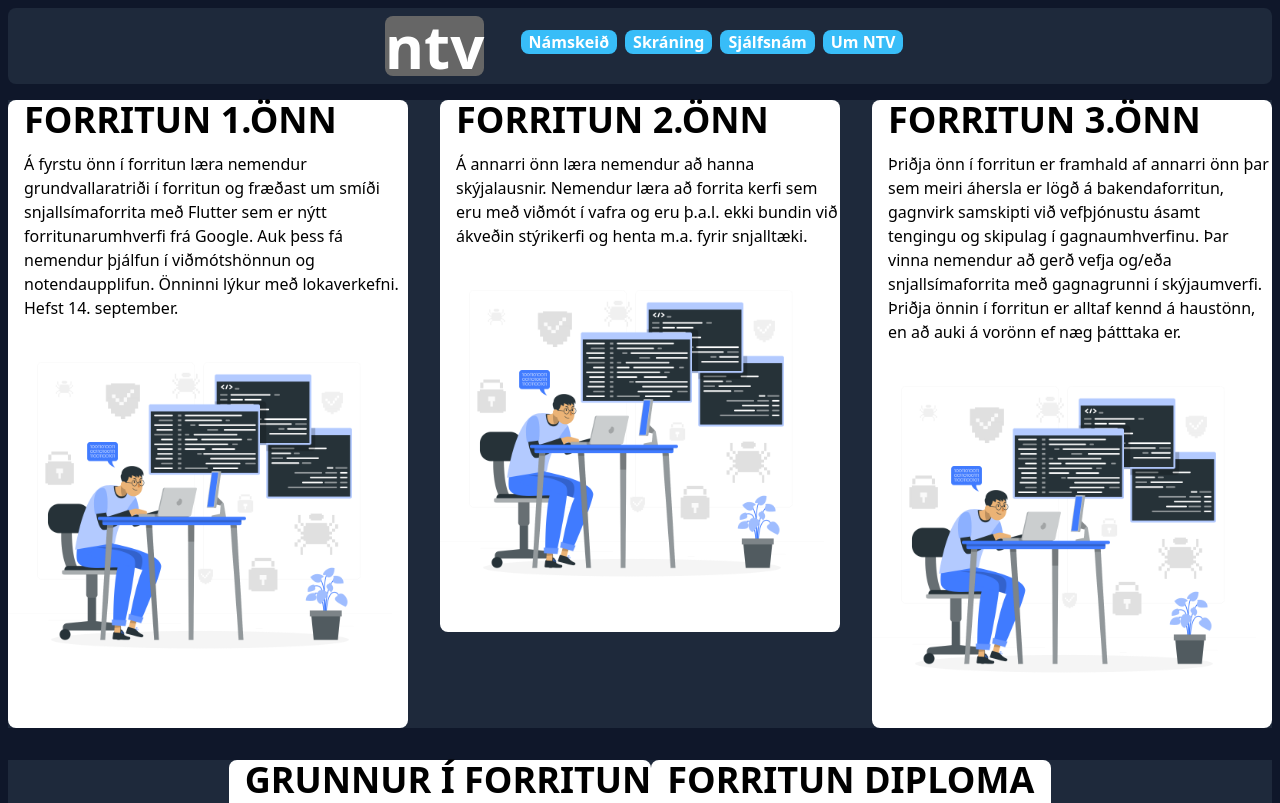
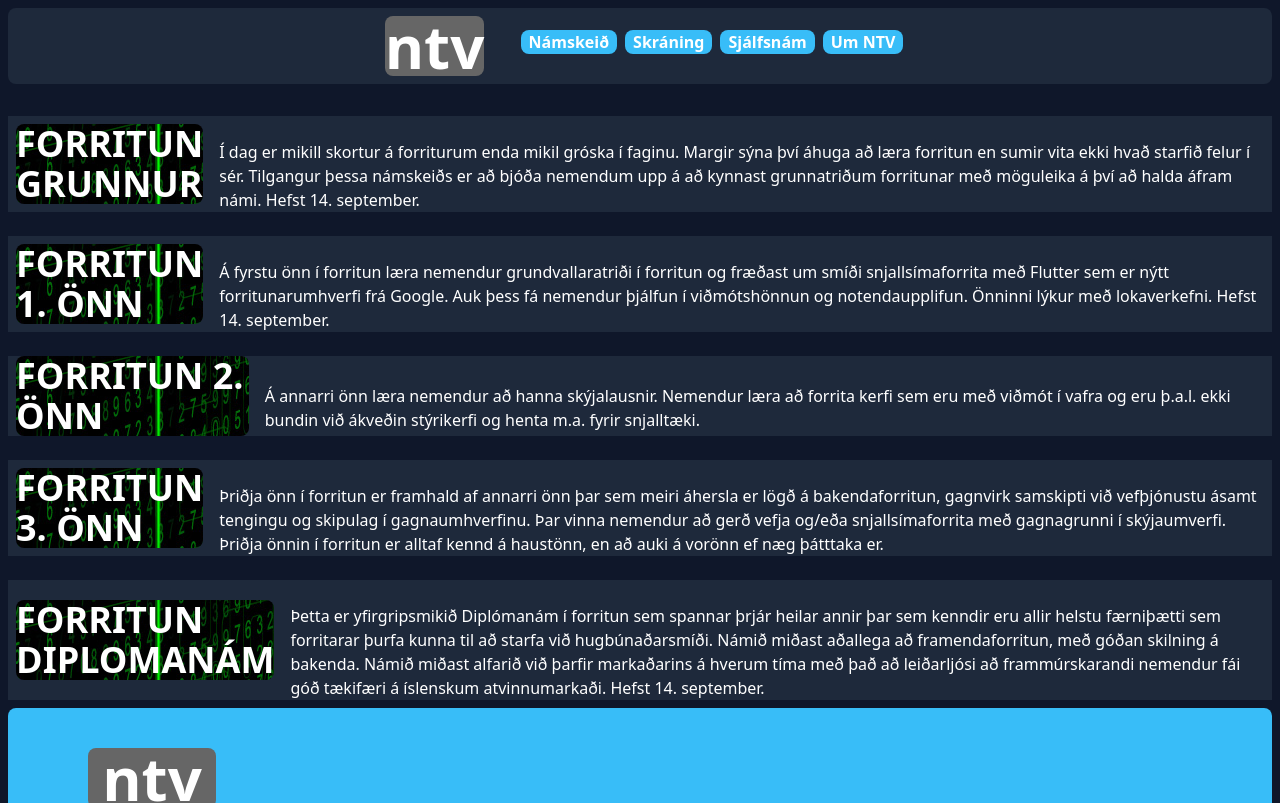
Before and after one commit to kristjansig1983/ntv-frontpage-html, a website built with Vite: page forritun.html in a window 1280 px wide. Shown: the top 803 px of the page. Built offline with nearby package versions, Linux system fonts and the light colour scheme.

Commit message:
Still working on it
Still having trouble with one page

```diff
--- a/forritun.html
+++ b/forritun.html
@@ -9,7 +9,7 @@
     <link rel="stylesheet" href="forritun-2-onn.html">
   </head>
   <body class="bg-body">
-    <div class="grid grid-cols-1 md:grid-cols3">
+    <div>
       <div class="bg-boxes m-2 rounded-lg flex justify-center ">
         <div class="flex items-center flex-col xl:flex-row">
           <h1 class="text-6xl font-bold bg-logobg text-logofont m-2 mb-6 rounded-lg w-32 flex justify-center items-center">ntv</h1>
@@ -21,51 +21,63 @@
           </nav>
         </div>
         </div>
-        <div class="flex flex-grid-rows-1 md:flex-grid-rows-2 lg:flex-grid-rows-3 justify-between bg-boxes m-2">
-          <div class="rounded-lg shadow-lg bg-logofont m-48">
-            <div class="">
-              <h1 class="mb-3 text-4xl font-semibold tracking-tight text-body ml-4 uppercase">Forritun 1.önn</h1>
+        <div class=" text-logofont rounded-lg m-2 grid grid-rows-2 grid-flow-col">
+          <div class="flex bg-boxes mt-6 items-center">
+            <div class="bg-cover rounded-lg m-4  mr-2 ml-2 h-96 flex items-center" style="background-image: url(prog.jpg)">
+
+                <h1 class="text-4xl font-bold uppercase">Forritun grunnur</h1>
               </div>
-            <p class="text-body w-96 ml-4">Á fyrstu önn í forritun læra nemendur grundvallaratriði í forritun og fræðast um smíði snjallsímaforrita með Flutter sem er nýtt forritunarumhverfi frá Google. Auk þess fá nemendur þjálfun í viðmótshönnun og notendaupplifun. Önninni lýkur með lokaverkefni. Hefst 14. september.</p>
-          <img class="object-cover w-96" src="progblue.png" />
-         </div>
-         <a href="forritun-2-onn.html">
-          <div class="relative overflow-hidden rounded-lg shadow-lg bg-logofont">
-          <div class="absolute top-5 left-5 px-6 py-4 flex ml-6">
-            <h1 class="mb-3 text-4xl font-semibold tracking-tight text-body ml-4 uppercase">Forritun 2.önn</h1>
-          </div>
-          <p class="text-body w-96 ml-4">Á annarri önn læra nemendur að hanna skýjalausnir. Nemendur læra að forrita kerfi sem eru með viðmót í vafra og eru þ.a.l. ekki bundin við ákveðin stýrikerfi og henta m.a. fyrir snjalltæki.</p>
-        <img class="object-cover w-96" src="progblue.png" />
-       </div>
-      </a>
-       <div class="relative overflow-hidden rounded-lg shadow-lg bg-logofont">
-        <div class="absolute top-5 left-5 px-6 py-4 flex ml-6">
-          <h1 class="mb-3 text-4xl font-semibold tracking-tight text-body ml-4 uppercase">Forritun 3.önn</h1>
-        </div>
-        <p class="text-body w-96 ml-4">Þriðja önn í forritun er framhald af annarri önn þar sem meiri áhersla er lögð á bakendaforritun, gagnvirk samskipti við vefþjónustu ásamt tengingu og skipulag í gagnaumhverfinu. Þar vinna nemendur að gerð vefja og/eða snjallsímaforrita með gagnagrunni í skýjaumverfi. Þriðja önnin í forritun er alltaf kennd á haustönn, en að auki á vorönn ef næg þátttaka er.</p>
-      <img class="object-cover w-96" src="progblue.png" />
+              <div>
+                <p class="mt-6 mr pl-2 pr-40">Í dag er mikill skortur á forriturum enda mikil gróska í faginu. Margir sýna því áhuga að læra forritun en sumir vita ekki hvað starfið felur í sér. Tilgangur þessa námskeiðs er að bjóða nemendum upp á að kynnast grunnatriðum forritunar með möguleika á því að halda áfram námi. Hefst 14. september.</p>
               </div>
 
           </div>
-      <div class="flex flex-grid-rows-1 md:flex-grid-rows-2 bg-boxes m-2 mt-6 justify-center space-x-8">
-        <div class="rounded-lg shadow-lg bg-logofont m-48 ml-6">
-          <div class="">
-            <h1 class="mb-3 text-4xl font-semibold tracking-tight text-body ml-4 uppercase">grunnur í forritun</h1>
+
+          <div class="flex bg-boxes mt-6 items-center">
+          <div class="bg-cover rounded-lg m-4  mr-2 ml-2 h-96 flex items-center" style="background-image: url(prog.jpg)">
+
+              <h1 class="text-4xl font-bold uppercase">Forritun 1. önn</h1>
             </div>
-          <p class="text-body w-96 ml-4">Í dag er mikill skortur á forriturum enda mikil gróska í faginu. Margir sýna því áhuga að læra forritun en sumir vita ekki hvað starfið felur í sér. Tilgangur þessa námskeiðs er að bjóða nemendum upp á að kynnast grunnatriðum forritunar með möguleika á því að halda áfram námi. Hefst 14. september.</p>
-        <img class="object-cover w-96" src="progblue.png" />
+            <div>
+              <p class="mt-6 mr pl-2 pr-40">Á fyrstu önn í forritun læra nemendur grundvallaratriði í forritun og fræðast um smíði snjallsímaforrita með Flutter sem er nýtt forritunarumhverfi frá Google. Auk þess fá nemendur þjálfun í viðmótshönnun og notendaupplifun. Önninni lýkur með lokaverkefni. Hefst 14. september.</p>
             </div>
-       <div class="rounded-lg shadow-lg bg-logofont ml-6">
-        <div class="">
-          <h1 class="mb-3 text-4xl font-semibold tracking-tight text-body ml-4 uppercase">Forritun diploma</h1>
+
         </div>
-        <p class="text-body w-96 ml-4">Á annarri önn læra nemendur að hanna skýjalausnir. Nemendur læra að forrita kerfi sem eru með viðmót í vafra og eru þ.a.l. ekki bundin við ákveðin stýrikerfi og henta m.a. fyrir snjalltæki.</p>
-      <img class="object-cover w-96" src="progblue.png" />
+        <div class="flex bg-boxes mt-6 items-center">
+          <div class="bg-cover rounded-lg m-4  mr-2 ml-2 h-96 flex items-center" style="background-image: url(prog.jpg)">
+
+              <h1 class="text-4xl font-bold uppercase">Forritun 2. önn</h1>
+            </div>
+            <div>
+              <p class="mt-6 mr pl-2 pr-40">Á annarri önn læra nemendur að hanna skýjalausnir. Nemendur læra að forrita kerfi sem eru með viðmót í vafra og eru þ.a.l. ekki bundin við ákveðin stýrikerfi og henta m.a. fyrir snjalltæki.</p>
+            </div>
+
+        </div>
+        <div class="flex bg-boxes mt-6 items-center">
+          <div class="bg-cover rounded-lg m-4  mr-2 ml-2  flex items-center" style="background-image: url(prog.jpg)">
+
+              <h1 class="text-4xl font-bold uppercase">Forritun 3. önn</h1>
+            </div>
+            <div>
+              <p class="mt-6 mr pl-2 pr-40">Þriðja önn í forritun er framhald af annarri önn þar sem meiri áhersla er lögð á bakendaforritun, gagnvirk samskipti við vefþjónustu ásamt tengingu og skipulag í gagnaumhverfinu. Þar vinna nemendur að gerð vefja og/eða snjallsímaforrita með gagnagrunni í skýjaumverfi. Þriðja önnin í forritun er alltaf kennd á haustönn, en að auki á vorönn ef næg þátttaka er.</p>
+            </div>
+
+        </div>
+        <div class="flex bg-boxes mt-6 items-center">
+          <div class="bg-cover rounded-lg m-4  mr-2 ml-2 h-96 flex items-center" style="background-image: url(prog.jpg)">
+
+              <h1 class="text-4xl font-bold uppercase">Forritun diplomanám</h1>
+            </div>
+            <div>
+              <p class="mt-6 mr pl-2 pr-40">Þetta er yfirgripsmikið Diplómanám í forritun sem spannar þrjár heilar annir þar sem kenndir eru allir helstu færniþætti sem forritarar þurfa kunna til að starfa við hugbúnaðarsmíði. Námið miðast aðallega að framendaforritun, með góðan skilning á bakenda.  Námið miðast alfarið við þarfir markaðarins á hverum tíma með það að leiðarljósi að frammúrskarandi nemendur fái góð tækifæri á íslenskum atvinnumarkaði. Hefst 14. september.</p>
+            </div>
+
         </div>
 
 
+
         </div>
-    <footer class="bg-button m-2 rounded-lg p-8 flex w-full">
+        <footer class="bg-button m-2 rounded-lg p-8 flex">
           <div class="ml-10">
           <h1 class="text-6xl font-bold bg-logobg text-logofont m-2 mb-3 rounded-lg w-32 flex justify-center items-center">ntv</h1>
           <p class="flex text-logofont text-lg font-semibold m-1 mb-3"><svg class="w-6 h-6 mr-2" fill="none" stroke="currentColor" viewBox="0 0 24 24" xmlns="http://www.w3.org/2000/svg"><path stroke-linecap="round" stroke-linejoin="round" stroke-width="2" d="M3 5a2 2 0 012-2h3.28a1 1 0 01.948.684l1.498 4.493a1 1 0 01-.502 1.21l-2.257 1.13a11.042 11.042 0 005.516 5.516l1.13-2.257a1 1 0 011.21-.502l4.493 1.498a1 1 0 01.684.949V19a2 2 0 01-2 2h-1C9.716 21 3 14.284 3 6V5z"></path></svg>
@@ -109,5 +121,5 @@
         </div>
       </div>
          </footer> <!-- Footer -->
-
+    </div>
   </body>
```
Also changed, not shown: skraning.html (+1 -1 lines). Lines whose indentation alone changed are shown as unchanged.
